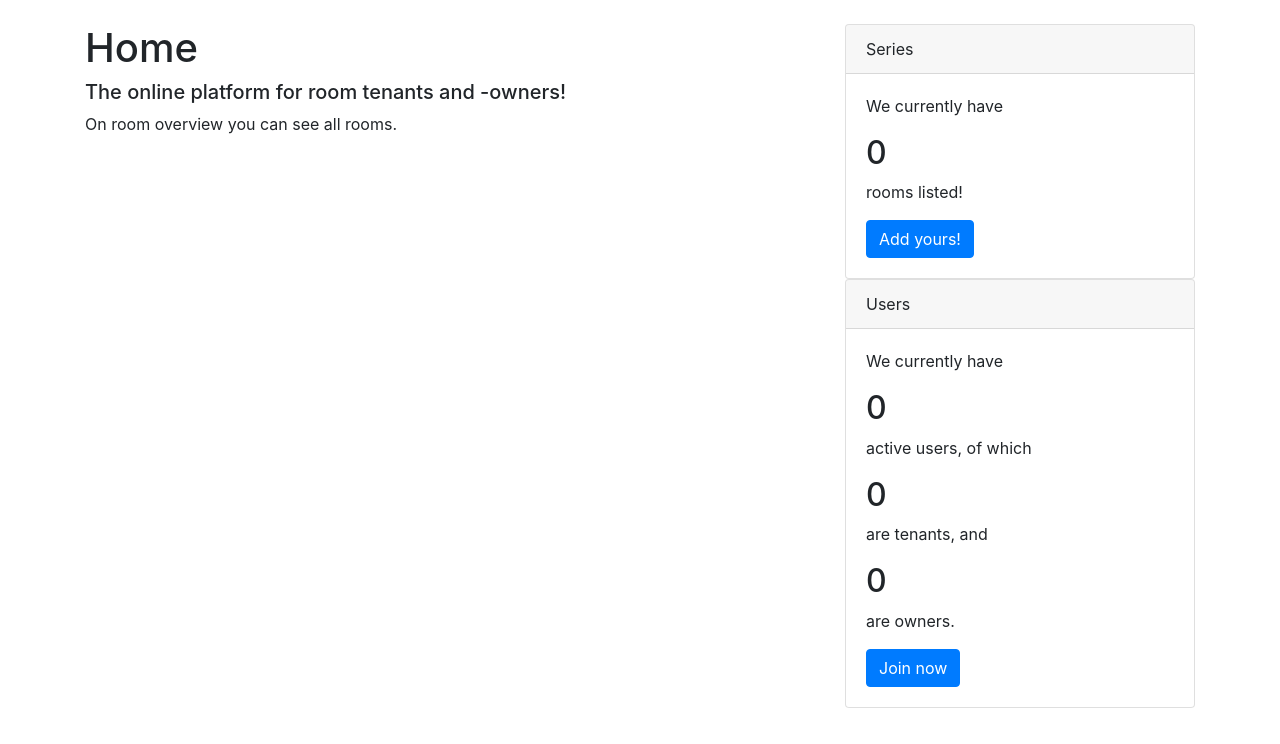
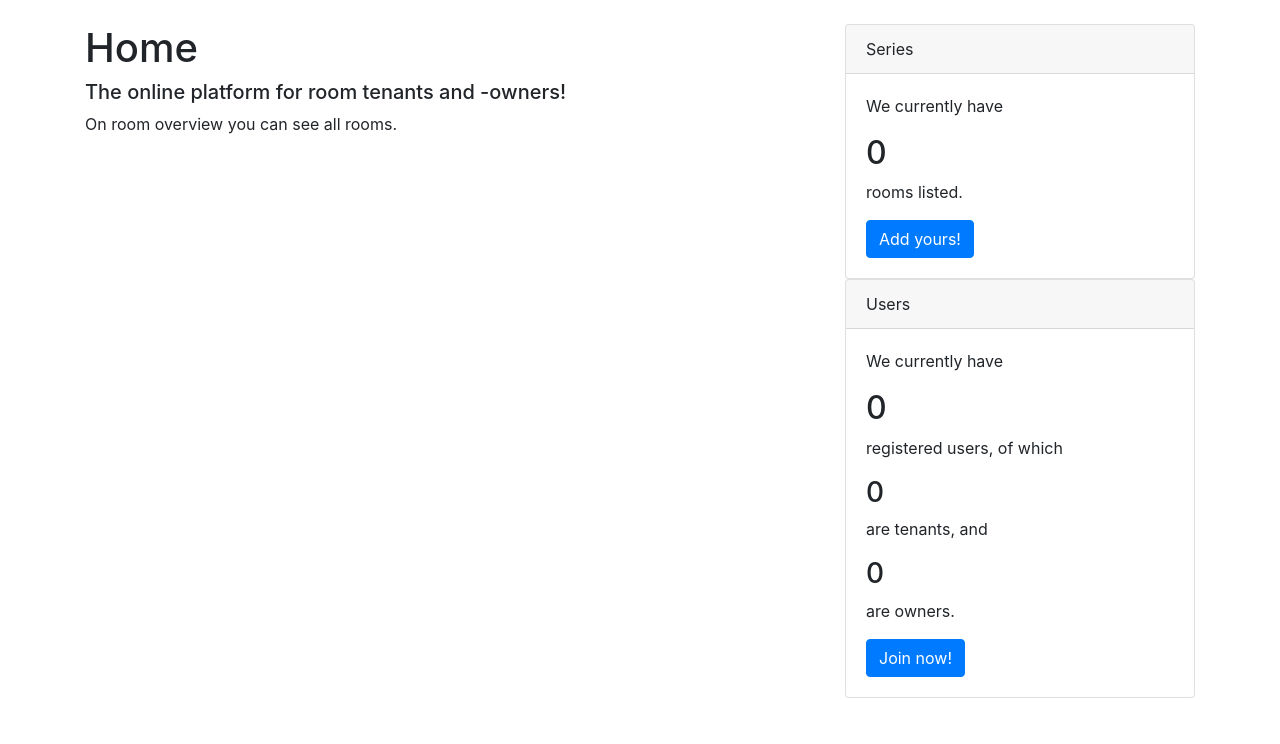
Before and after one commit to j-boers-13/DDWT19_FINAL_PROJECT, a PHP site: page /DDWT19_FINAL_PROJECT/final/ in a window 1280 px wide. Shown: the part 56-800 px from the top of the page. Run offline with PHP 8.4, Linux system fonts and the light colour scheme; data that the repository does not hold is empty.

Commit message:
altered some interpunction

```diff
--- a/final/views/cards.php
+++ b/final/views/cards.php
@@ -7,7 +7,7 @@
     <div class="card-body">
         <p class="count">We currently have</p>
         <h2><?= $nbr_rooms ?></h2>
-        <p>rooms listed!</p>
+        <p>rooms listed.</p>
         <a href="/DDWT19_FINAL_PROJECT/final/add/" class="btn btn-primary">Add yours!</a>
     </div>
 </div>
@@ -19,11 +19,11 @@
     <div class="card-body">
         <p class="count">We currently have</p>
         <h2><?= $nbr_users ?></h2>
-        <p>active users, of which </p>
-        <h2><?=$nbr_tenants?></h2>
+        <p>registered users, of which </p>
+        <h3><?=$nbr_tenants?></h3>
         <p>are tenants, and </p>
-        <h2><?=$nbr_owners?></h2>
+        <h3><?=$nbr_owners?></h3>
         <p>are owners. </p>
-        <a href="/DDWT19_FINAL_PROJECT/final/register/" class="btn btn-primary">Join now</a>
+        <a href="/DDWT19_FINAL_PROJECT/final/register/" class="btn btn-primary">Join now!</a>
     </div>
 </div>
```
